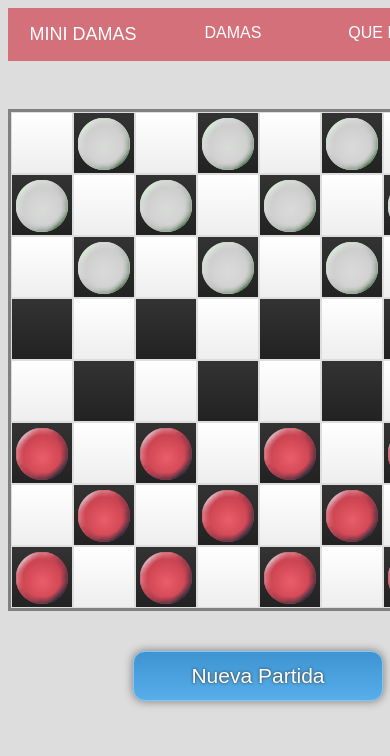
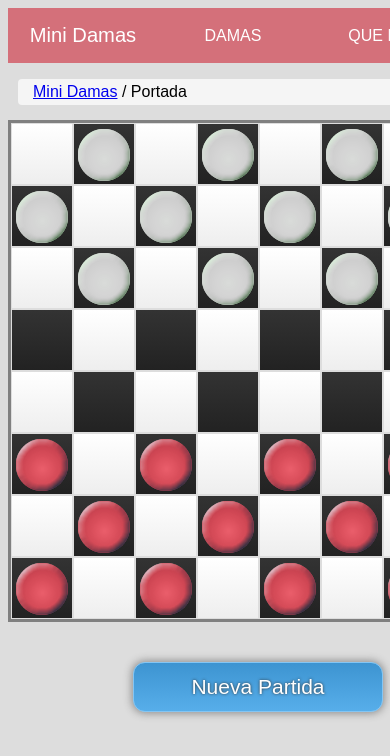
Before and after one commit to bonino97/LPPA, a plain HTML site: page damas/index.html in a window 390 px wide. Shown: the top 756 px of the page. Drawn offline with Linux system fonts and the light colour scheme.

Commit message:
Finishing responsive style

```diff
--- a/damas/index.html
+++ b/damas/index.html
@@ -15,6 +15,13 @@
           <a class="font-size-nav" href="#">DAMAS</a>
           <a class="font-size-nav" href="#">QUE ES?</a>
         </nav>
+      </div>
+      <div class="breadcrumb-grid">
+        <ul class="breadcrumb">
+          <li><a href="/">Mini Damas</a></li>
+          /
+          <li class="active">Portada</li>
+        </ul>
       </div>
       <section class="content">
         <table class="board">
@@ -148,10 +155,8 @@
           </tr>
         </table>
       </section>
-      <div class="button-group">
-        <button class="button-style">
-          Nueva Partida
-        </button>
+      <div class="button-grid">
+        <button class="button-style">Nueva Partida</button>
       </div>
     </div>
   </body>
--- a/damas/styles.css
+++ b/damas/styles.css
@@ -1,7 +1,6 @@
 body {
   font-family: Arial, Helvetica, sans-serif;
   background-color: #dddddd;
-  font-size: 62.5%;
 }
 
 .content {
@@ -47,7 +46,7 @@ body {
 }
 
 .navbar {
-  margin-bottom: 3rem;
+  margin-bottom: 1rem;
   padding-right: 0;
   padding-left: 0;
   background-color: #d4707a;
@@ -67,19 +66,20 @@ body {
   padding: 1rem;
   color: white;
   text-decoration: none;
-  text-transform: uppercase;
   text-align: center;
 }
 
 .font-size-title {
-  font-size: large;
+  font-size: 1.26rem;
+  margin: auto;
 }
 
 .font-size-nav {
   font-size: medium;
+  margin: auto;
 }
 
-.button-group {
+.button-grid {
   margin-top: 20px;
   display: grid;
   grid-template-columns: repeat(auto-fit, minmax(200px, 1fr));
@@ -89,7 +89,6 @@ body {
 
 .button-style {
   border-radius: 12px;
-  -webkit-border-radius: 12px;
   background: linear-gradient(#3d94d1, #57aeea);
   background-color: lightBlue;
   display: inline-block;
@@ -97,13 +96,11 @@ body {
   margin-top: 20px;
   padding: 10px 45px;
   vertical-align: middle;
-  font-family: Arial;
   color: #fff;
   border: 1px solid #84c5f3;
   text-shadow: 0 0 3px #333333;
   cursor: pointer;
   box-shadow: 0 0 8px 1px #888888;
-  -webkit-box-shadow: 0 0 8px 1px #888888;
   width: 250px;
   height: 50px;
 }
@@ -121,3 +118,22 @@ body {
     height: 100%;
   }
 }
+
+.breadcrumb-grid {
+  display: grid;
+  grid-template-columns: repeat(auto-fit, minmax(100%, 0fr));
+  justify-items: center;
+}
+
+.breadcrumb {
+  width: 90%;
+  padding: 4px 15px;
+  margin: 0 0 15px 0;
+  list-style: none;
+  background-color: #f5f5f5;
+  border-radius: 4px;
+}
+
+.breadcrumb > li {
+  display: inline-block;
+}
```
Also changed, not shown: 1 other file.
